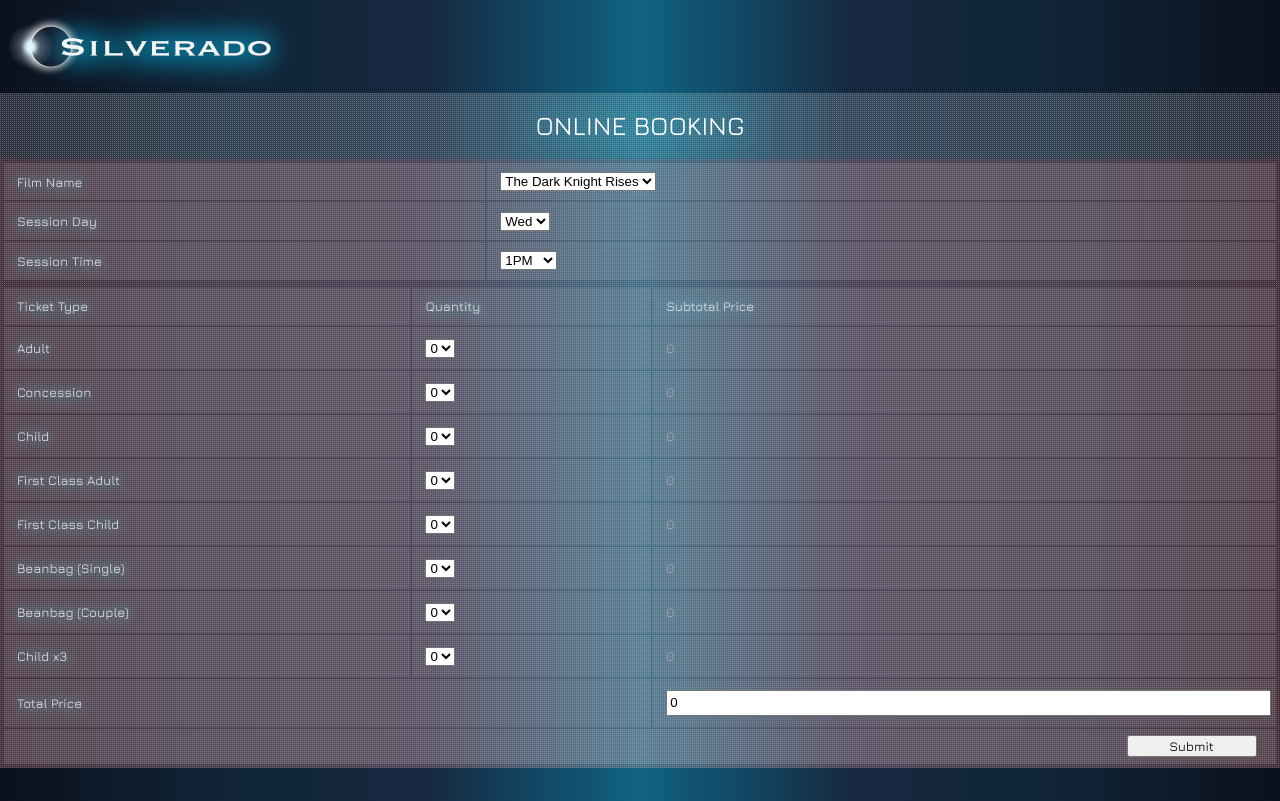
After one commit to rickywo/Web-Programming, a PHP site: page /app/views/booking-view.php in a window 1280 px wide. The commit adds this page. Run offline with PHP 8.4, Linux system fonts and the light colour scheme; some libraries are stand-ins or nearby versions.

Commit message:
Rejected commit: Default

```diff
--- a/app/views/CMovieView.php
+++ b/app/views/CMovieView.php
@@ -132,7 +132,7 @@ class CMovieView
 <h2>Booking</h2>
 </td>
 <td>
-<h3><a class='book-button' href='booking.html' target='popup' onclick='window.open(this.href,'Online Booking','resizable=0, width=640, height=720'); return false;'>Go Online Booking Now</a></h3>
+<h3><a class='book-button' href='booking.php' target='popup' onclick='window.open(this.href,'Online Booking','resizable=0, width=640, height=720'); return false;'>Go Online Booking Now</a></h3>
 </td>
 </tr>
 <tr class='story'>
--- /dev/null
+++ b/app/views/booking-view.php
@@ -0,0 +1,252 @@
+<!DOCTYPE html>
+<html>
+<head>
+    <meta charset="UTF-8">
+    <meta name="viewport" content="width=device-width; initial-scale=1.0" />
+    <title>SILVERADO CINEMA</title>
+    <link href='http://fonts.googleapis.com/css?family=Jura:500' rel='stylesheet' type='text/css'>
+    <link href="https://netdna.bootstrapcdn.com/font-awesome/4.3.0/css/font-awesome.css" rel="stylesheet" type='text/css'>
+    <link rel="stylesheet" type="text/css" href="css/style.css">
+    <script src="http://ajax.googleapis.com/ajax/libs/jquery/1.11.2/jquery.min.js"></script>
+    <script src="myextjs.js"></script>
+
+
+</head>
+<body onload="loadSessionDays();">
+<header>
+    <img class="head-logo" src="img/logo.png" alt="Logo" height="90" width="290"/>
+</header>
+<main class="booking">
+    <div class="column-booking" style="text-align: start;">
+        <form id="booking_form" action="http://titan.csit.rmit.edu.au/~e54061/wp/form-tester-2.php" method="post">
+            <h1>Online Booking</h1>
+            <table class="movie-table">
+                <tr>
+                    <td>
+                        <h2>Film Name</h2>
+                    </td>
+                    <td colspan="7">
+                        <select id="film" name="film" onchange='loadSessionDays();'>
+                            <option value=0>The Dark Knight Rises</option>
+                            <option value=1>Begin Again</option>
+                            <option value=2>Big Hero 6</option>
+                            <option value=3>3 Idiots</option>
+                        </select>
+                    </td>
+                </tr>
+                <tr>
+                    <td>
+                        <h2>Session Day</h2>
+                    </td>
+                    <td colspan="7">
+                        <select id="day" name="day" onchange='loadSessionTimes();'>
+                            <option value=0>Mon</option>
+                            <option value=1>Tue</option>
+                            <option value=2>Wed</option>
+                            <option value=3>Thu</option>
+                            <option value=4>Fri</option>
+                            <option value=5>Sat</option>
+                            <option value=6>Sun</option>
+                        </select>
+                    </td>
+                </tr>
+                <tr>
+                    <td>
+                        <h2>Session Time</h2>
+                    </td>
+                    <td colspan="7">
+                        <select id="time" name="time">
+                            <option value=0>1PM</option>
+                            <option value=1>3PM</option>
+                            <option value=2>6PM</option>
+                            <option value=3>9PM</option>
+                            <option value=0>12PM</option>
+                        </select>
+                    </td>
+                </tr>
+            </table>
+            <table class="movie-table">
+                <tr>
+                    <td>
+                        <h2>Ticket Type</h2>
+                    </td>
+                    <td colspan="7">
+                        <h2>Quantity</h2>
+                    </td>
+                    <td>
+                        <h2>Subtotal Price</h2>
+                    </td>
+                </tr>
+                <tr>
+                    <td>
+                        <h2>Adult</h2>
+                    </td>
+                    <td colspan="7">
+                        <select id="s1" name="SA"  onchange="optTotal();">
+                            <option value=0>0</option>
+                            <option value=1>1</option>
+                            <option value=2>2</option>
+                            <option value=3>3</option>
+                            <option value=4>4</option>
+                            <option value=5>5</option>
+                            <option value=6>6</option>
+                        </select>
+                    </td>
+                    <td>
+                        <h3 id="st1">0</h3>
+                    </td>
+                </tr>
+                <tr>
+                    <td>
+                        <h2>Concession</h2>
+                    </td>
+                    <td colspan="7">
+                        <select name="SP" id="s2" onchange="optTotal();">
+                            <option value=0>0</option>
+                            <option value=1>1</option>
+                            <option value=2>2</option>
+                            <option value=3>3</option>
+                            <option value=4>4</option>
+                            <option value=5>5</option>
+                            <option value=6>6</option>
+                        </select>
+                    </td>
+                    <td>
+                        <h3 id="st2">0</h3>
+                    </td>
+                </tr>
+                <tr>
+                    <td>
+                        <h2>Child</h2>
+                    </td>
+                    <td colspan="7">
+                        <select name="SC" id="s3" onchange="optTotal();">
+                            <option value=0>0</option>
+                            <option value=1>1</option>
+                            <option value=2>2</option>
+                            <option value=3>3</option>
+                            <option value=4>4</option>
+                            <option value=5>5</option>
+                            <option value=6>6</option>
+                        </select>
+                    </td>
+                    <td>
+                        <h3 id="st3">0</h3>
+                    </td>
+                </tr>
+                <tr>
+                    <td>
+                        <h2>First Class Adult</h2>
+                    </td>
+                    <td colspan="7">
+                        <select name="FA" id="s4" onchange="optTotal();">
+                            <option value=0>0</option>
+                            <option value=1>1</option>
+                            <option value=2>2</option>
+                            <option value=3>3</option>
+                            <option value=4>4</option>
+                            <option value=5>5</option>
+                            <option value=6>6</option>
+                        </select>
+                    </td>
+                    <td>
+                        <h3 id="st4">0</h3>
+                    </td>
+                </tr>
+                <tr>
+                    <td>
+                        <h2>First Class Child</h2>
+                    </td>
+                    <td colspan="7">
+                        <select name="FC" id="s5"  onchange="optTotal();">
+                            <option value=0>0</option>
+                            <option value=1>1</option>
+                            <option value=2>2</option>
+                            <option value=3>3</option>
+                            <option value=4>4</option>
+                            <option value=5>5</option>
+                            <option value=6>6</option>
+                        </select>
+                    </td>
+                    <td>
+                        <h3 id="st5">0</h3>
+                    </td>
+                </tr>
+                <tr>
+                    <td>
+                        <h2>Beanbag (Single)</h2>
+                    </td>
+                    <td colspan="7">
+                        <select name="B1" id="s6" onchange="optTotal();">
+                            <option value=0>0</option>
+                            <option value=1>1</option>
+                            <option value=2>2</option>
+                            <option value=3>3</option>
+                        </select>
+                    </td>
+                    <td>
+                        <h3 id="st6">0</h3>
+                    </td>
+                </tr>
+                <tr>
+                    <td>
+                        <h2>Beanbag (Couple)</h2>
+                    </td>
+                    <td colspan="7">
+                        <select name="B2" id="s7" onchange="optTotal();">
+                            <option value=0>0</option>
+                            <option value=1>1</option>
+                            <option value=2>2</option>
+                            <option value=3>3</option>
+                        </select>
+                    </td>
+                    <td>
+                        <h3 id="st7">0</h3>
+                    </td>
+                </tr>
+                <tr>
+                    <td>
+                        <h2>Child x3</h2>
+                    </td>
+                    <td colspan="7">
+                        <select name="B3" id="s8" onchange="optTotal();">
+                            <option value=0>0</option>
+                            <option value=1>1</option>
+                            <option value=2>2</option>
+                            <option value=3>3</option>
+                        </select>
+                    </td>
+                    <td>
+                        <h3 id="st8">0</h3>
+                    </td>
+                </tr>
+                <tr>
+                    <td colspan="8">
+                        <h2>Total Price</h2>
+                    </td>
+                    <td>
+                        <h2 id="total-price"><input id="t-price" type="text" name="price" value="0"></h2>
+                    </td>
+                </tr>
+                <tr>
+                    <td colspan="9" style="overflow: hidden;">
+                        <input type="submit" value="Submit" style="float:right; margin: .5em">
+                    </td>
+                </tr>
+            </table>
+        </form>
+    </div>
+</main>
+<!--<script>
+    $(document).ready(function() {
+        $('select[name=SA]').change(function(){
+            var amount;
+            var sub;
+            amount = $('select[name=SA] option:selected').val();
+            sub = amount * 12;
+            $("#adult-t-st").append("$"+sub);
+        });
+    });
+</script>-->
+</body>
+</html>
```
